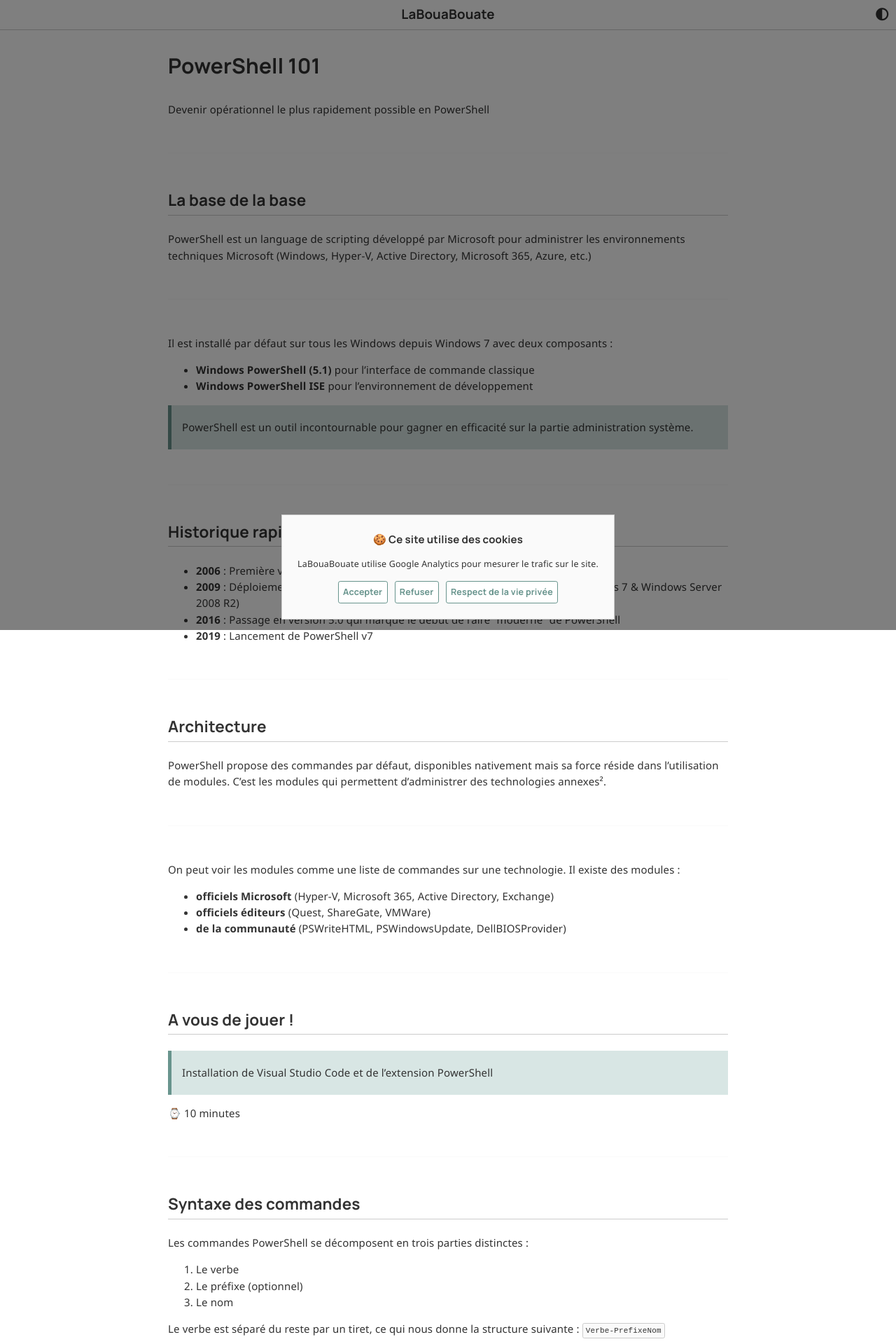
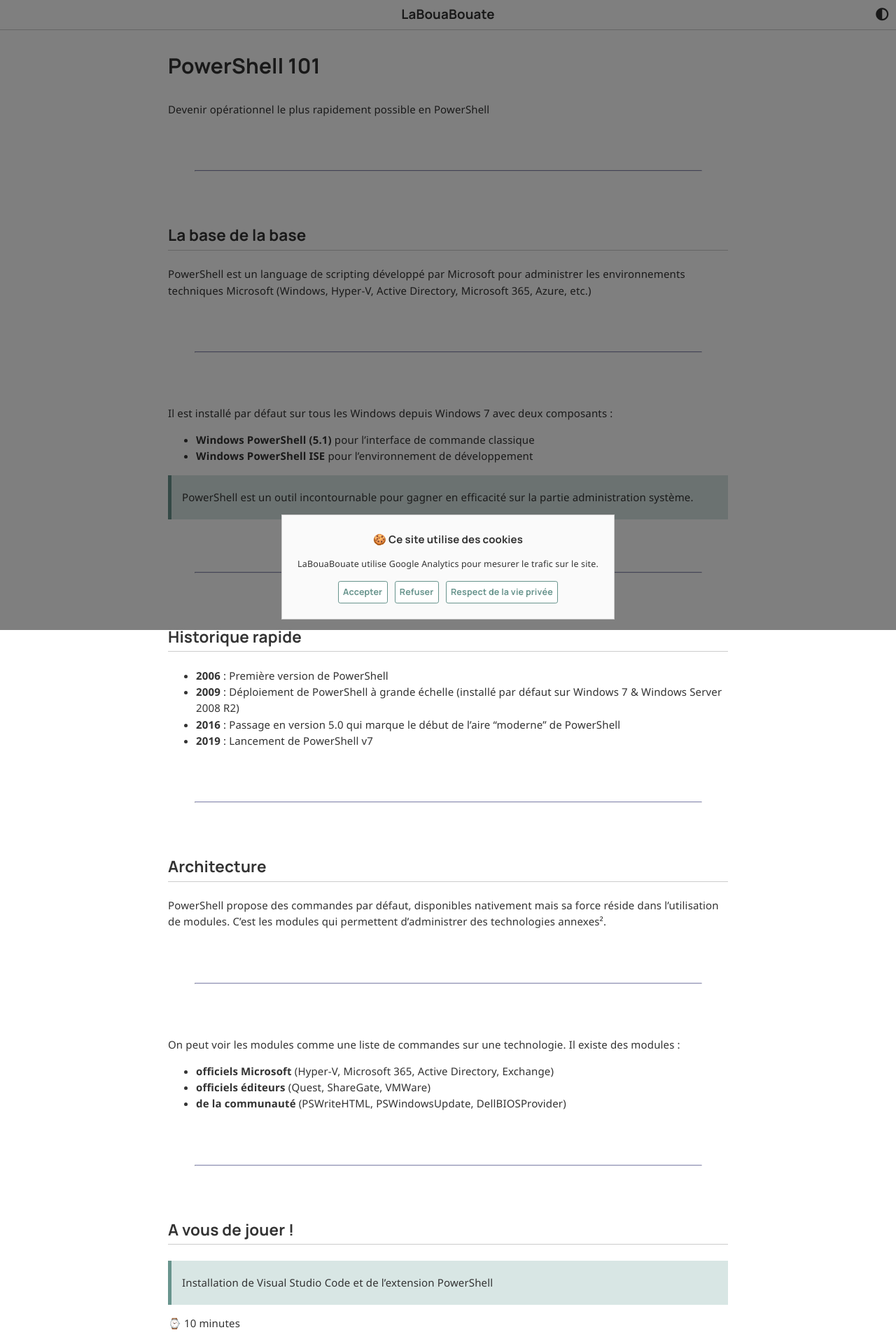
Before and after one commit to leobouard/leobouard.github.io, a Jekyll site: the page built from assets/files/PS101_Cours-formateur.md, in a window 1280 px wide. Shown: the top 1920 px of the page at 70% size. Built offline with Jekyll 4.4.1, drawn with Linux system fonts in a browser that asks for light colours; nearby versions of some CDN libraries; some web fonts are replaced; our own code applies the rules of GitHub Pages for plain Markdown files.

Commit message:
Update style.scss

```diff
--- a/assets/css/style.scss
+++ b/assets/css/style.scss
@@ -44,10 +44,8 @@
     }
 
     hr {
-        border: 0;
-        border-top: 1px solid var(--lightaccent);
-        height: 1px;
-        margin: 50px 0;
+        border-top: 1px solid var(--accent);
+        margin: 5em 2.5em;
     }
 }
 
```
